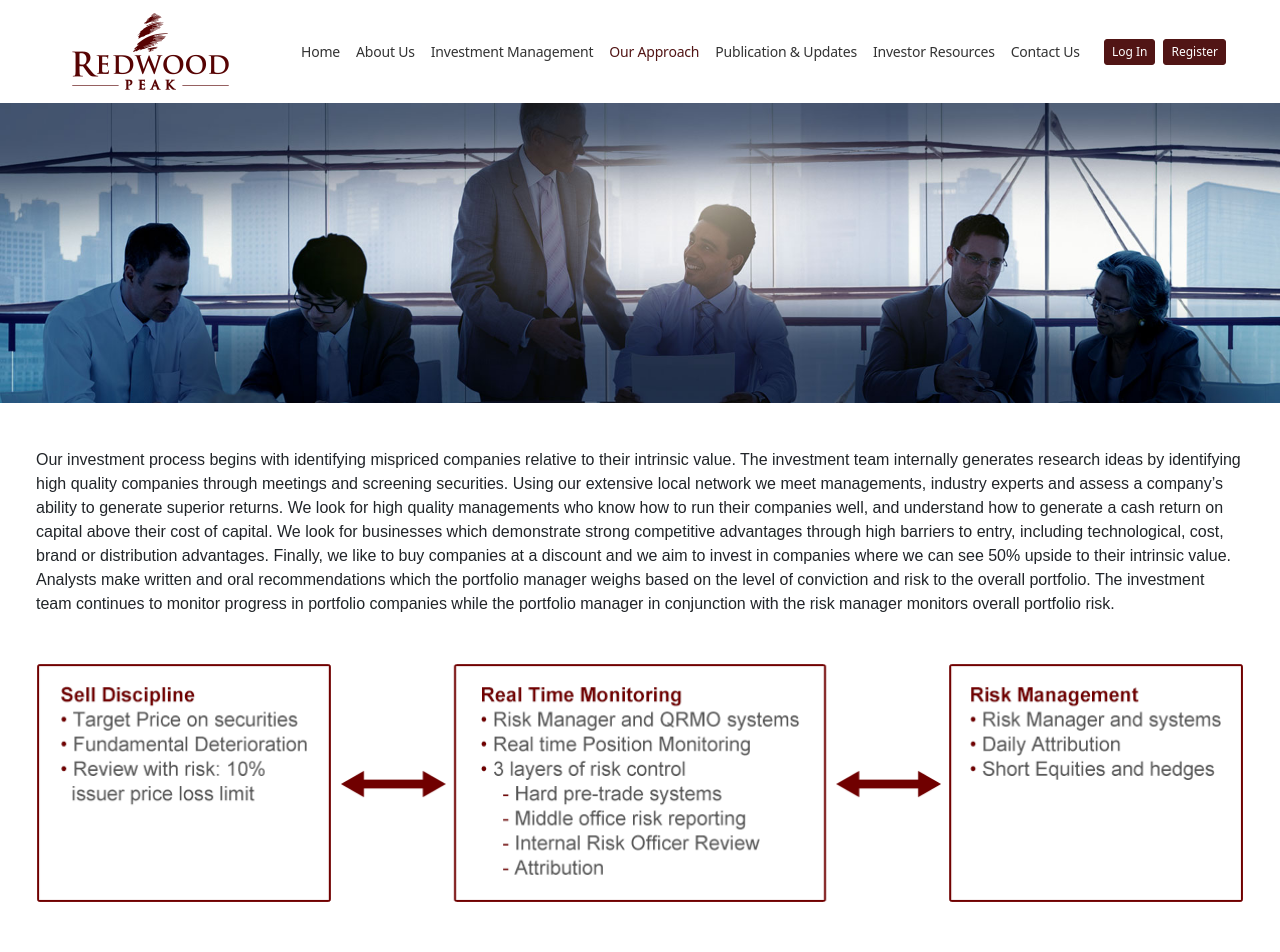
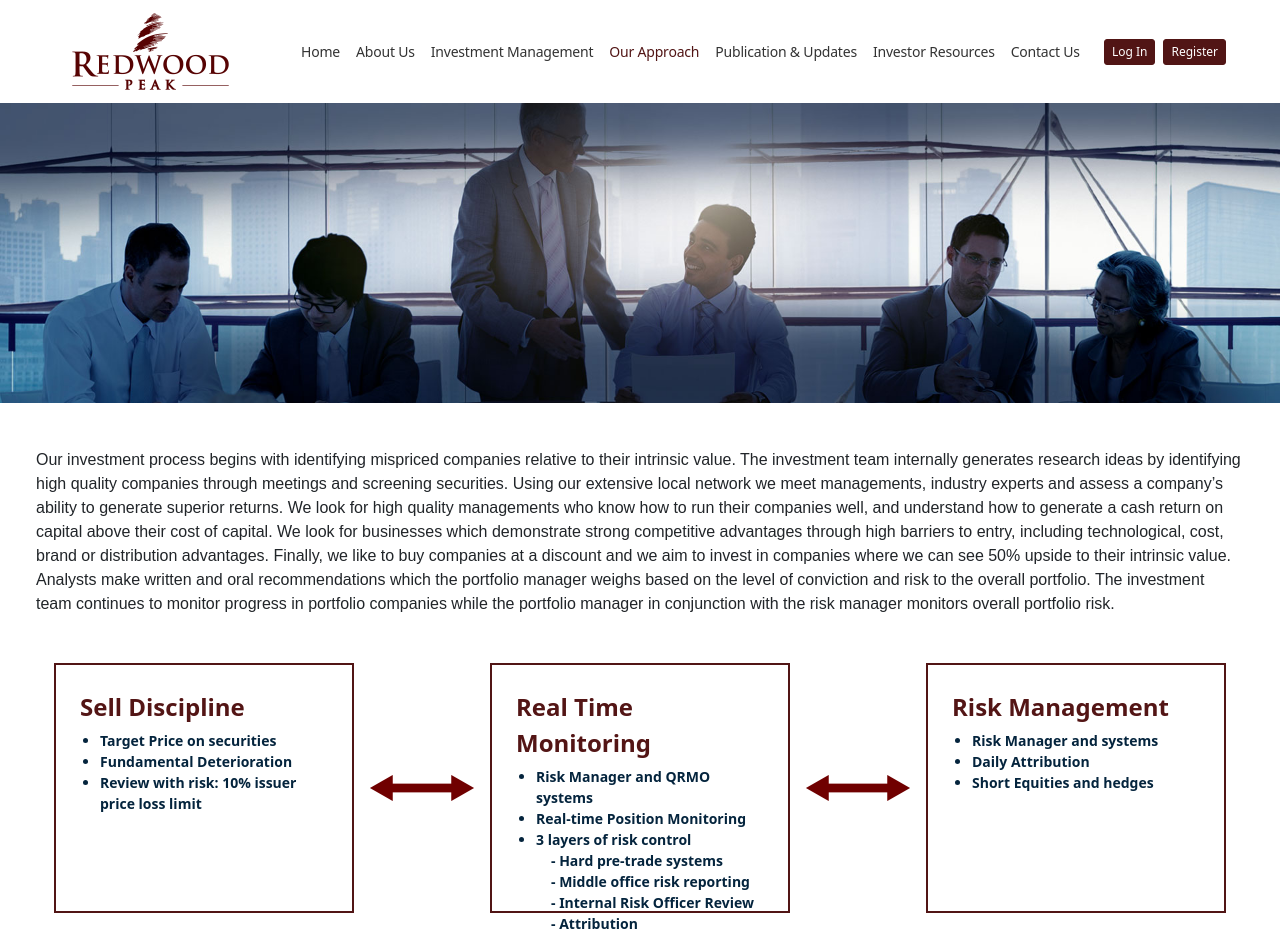
Before and after one commit to Intelli-Management-Group/Redwoodpeak_ReactFE, a React (Create React App) app: page /our-approach in a window 1280 px wide. Shown: the top 952 px of the page. Built offline with nearby package versions, Linux system fonts and the light colour scheme.

Commit message:
Approch in images remove and set box

```diff
--- a/src/assets/css/style.css
+++ b/src/assets/css/style.css
@@ -683,3 +683,35 @@ font-size: 0.9rem;
     max-height: 500px;
     object-fit: cover;
 }
+/* Approach Box */
+.aprroch-Box {
+    border: 2px solid var(--primary-color);
+    text-align: left;
+    font-weight: bold;
+    width: 300px;
+    height: 250px;
+    display: flex;
+    flex-direction: column;
+    justify-content: space-between;
+}
+
+.aprroch-title {
+    padding-bottom: 5px;
+    font-size: 24px;
+}
+
+.aprroch-Box ul {
+    list-style: disc;
+    padding-left: 20px;
+}
+
+
+.aprroch-Box ul ul {
+    list-style: none;
+    padding-left: 15px;
+}
+
+.aprroch-Box ul ul li::before {
+    content: "";
+}
+/* Approach Box */
--- a/src/pages/OurApproach/OurApproach.js
+++ b/src/pages/OurApproach/OurApproach.js
@@ -5,6 +5,11 @@ import OurMissionBanner from "../../assets/banner_images/redwood_our_approach.jp
 import Image from "../Component/ImagesComponets/ImagesComponets";
 import MetaTitle from "../Component/MetaTitleComponents/MetaTitleComponents";
 import RiskManagement from "../../assets/banner_images/redwood_risk_management.png"
+import { faArrowDown, faArrowRight } from "@fortawesome/free-solid-svg-icons";
+import IconComponent from "../Component/IconComponents/IconComponents";
+import horizontalArrow from "../../assets/images/arrow.png"
+import verticalArrow from "../../assets/images/verticalArrow.png"
+
 const OurApproach = () => {
     useEffect(() => {
         console.log('component mounted');
@@ -30,13 +35,92 @@ const OurApproach = () => {
                         <p>
                             Our investment process begins with identifying mispriced companies relative to their intrinsic value. The investment team internally generates research ideas by identifying high quality companies through meetings and screening securities. Using our extensive local network we meet managements, industry experts and assess a company’s ability to generate superior returns. We look for high quality managements who know how to run their companies well, and understand how to generate a cash return on capital above their cost of capital. We look for businesses which demonstrate strong competitive advantages through high barriers to entry, including technological, cost, brand or distribution advantages. Finally, we like to buy companies at a discount and we aim to invest in companies where we can see 50% upside to their intrinsic value. Analysts make written and oral recommendations which the portfolio manager weighs based on the level of conviction and risk to the overall portfolio. The investment team continues to monitor progress in portfolio companies while the portfolio manager in conjunction with the risk manager monitors overall portfolio risk.
                         </p>
-                        <p class="text-center mt-5 mb-5">
+                        {/* <p class="text-center mt-5 mb-5">
                             <Image
                                 // decoding="async"
                                 className="aligncenter size-full wp-image-2037 w-100"
                                 src={RiskManagement}
                                 alt="investment-approach" />
-                        </p>
+                        </p> */}
+                        <div className="container mt-5 mb-5">
+                            <div className="d-flex flex-column flex-md-row align-items-center justify-content-center gap-3">
+                                {/* Box 1 */}
+                                <div className="aprroch-Box p-4">
+                                    <div className="text-left">
+                                        <div className="text-primary-color fw-bold aprroch-title">Sell Discipline</div>
+                                        <ul>
+                                            <li>Target Price on securities</li>
+                                            <li>Fundamental Deterioration</li>
+                                            <li>Review with risk: 10% issuer price loss limit</li>
+                                        </ul>
+                                    </div>
+                                </div>
+
+                                <div className="arrow">
+                                    {/* Horizontal Arrow for Larger Screens */}
+                                    <Image
+                                        className="aligncenter size-full wp-image-2037 w-100 d-none d-md-block"
+                                        src={horizontalArrow}
+                                        alt="Horizontal Arrow"
+                                    />
+
+                                    {/* Vertical Arrow for Smaller Screens */}
+                                    <Image
+                                        className="aligncenter size-full wp-image-2037 w-100 d-block d-md-none"
+                                        src={verticalArrow}
+                                        alt="Vertical Arrow"
+                                    />
+                                </div>
+
+                                {/* Box 2 */}
+                                <div className="aprroch-Box p-4">
+                                    <div className="text-left">
+                                        <div className="text-primary-color fw-bold aprroch-title">Real Time Monitoring</div>
+                                        <ul>
+                                            <li>Risk Manager and QRMO systems</li>
+                                            <li>Real-time Position Monitoring</li>
+                                            <li>3 layers of risk control</li>
+                                            <ul>
+                                                <li>- Hard pre-trade systems</li>
+                                                <li>- Middle office risk reporting</li>
+                                                <li>- Internal Risk Officer Review</li>
+                                                <li>- Attribution</li>
+                                            </ul>
+                                        </ul>
+                                    </div>
+                                </div>
+
+                                {/* Arrow Icon */}
+                                <div className="arrow">
+                                    {/* Horizontal Arrow for Larger Screens */}
+                                    <Image
+                                        className="aligncenter size-full wp-image-2037 w-100 d-none d-md-block"
+                                        src={horizontalArrow}
+                                        alt="Horizontal Arrow"
+                                    />
+
+                                    {/* Vertical Arrow for Smaller Screens */}
+                                    <Image
+                                        className="aligncenter size-full wp-image-2037 w-100 d-block d-md-none"
+                                        src={verticalArrow}
+                                        alt="Vertical Arrow"
+                                    />
+                                </div>
+
+                                {/* Box 3 */}
+                                <div className="aprroch-Box p-4">
+                                    <div className="text-left">
+                                        <div className="text-primary-color fw-bold aprroch-title">Risk Management</div>
+                                        <ul>
+                                            <li>Risk Manager and systems</li>
+                                            <li>Daily Attribution</li>
+                                            <li>Short Equities and hedges</li>
+                                        </ul>
+                                    </div>
+                                </div>
+                            </div>
+
+                        </div>
                     </div>
                 </div>
             </div>
```
Also changed, not shown: src/assets/images/arrow.png (added), src/assets/images/verticalArrow.png (added).
